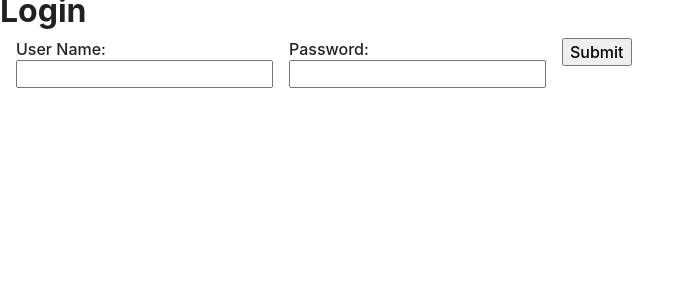
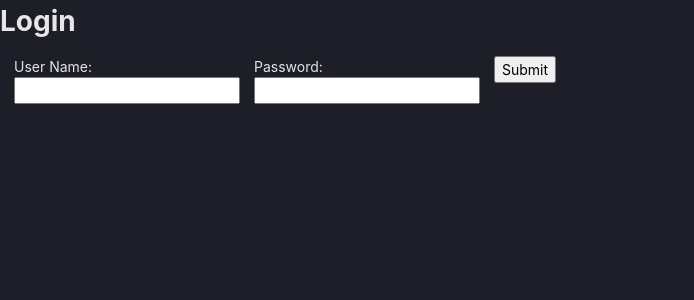
Before and after one commit to jetpackpony/diet-tracker, a React (Create React App) app: page / in a window 1280 px wide. Shown: the top 300 px of the page, without its empty margins (0-694 px from the left). Built offline with nearby package versions, Linux system fonts and the light colour scheme; no server answers.

Commit message:
Implement dark theme for foodjournal

```diff
--- a/src/App.css
+++ b/src/App.css
@@ -1,44 +1,48 @@
 :root {
+  --content-padding: 1.25rem;
+  --inline-spacing: 0.5rem;
+  --border-radius: 6px;
+  --surface-hover: rgba(255, 255, 255, .03);
+  --maskbg: rgba(0, 0, 0, 0.4);
+  --focus-ring: 0 0 0 1px #e0d8fc;
+
   --font-family: -apple-system, Roboto, Oxygen, Ubuntu, Cantarell, 'Open Sans', 'Helvetica Neue', sans-serif;
-  --font-size: 16px;
+  --font-size: 14px;
   --font-weight: 500;
-  --line-height: 22px;
+  --line-height: 1.5;
   --font-weight-light: 300;
   --font-weight-regular: 400;
-  --font-weight-medium: 500;
-  --font-weight-bold: 700;
-  --text-color-primary: rgba(0, 0, 0, 0.87);
-  --text-color-secondary: rgba(0, 0, 0, 0.54);
-  --text-color-disabled: rgba(0, 0, 0, 0.38);
-  --text-color-hint: rgba(0, 0, 0, 0.38);
-  --text-color-divider: rgba(0, 0, 0, 0.12);
-  --background-color-raised: rgb(240, 240, 240);
-  --light-grey: rgba(0, 0, 0, .35);
-  --light-border: 1px solid var(--light-grey);
-  --disabled-grey: rgba(0, 0, 0, .18);
-  --disabled-grey-color: rgba(0, 0, 0, .24);
-  --disabled-border: 1px solid var(--disabled-grey);
-  --primary-border-color: rgba(77, 145, 255, 1);
-  --primary-border-width: 2px;
-  --primary-color: rgba(77, 145, 255, 1);
+  --font-weight-medium: 600;
+  --font-weight-bold: 800;
+  --text-color-primary: #e6e6e6;
+  --text-color-secondary: #b3b3b3;
+  --primary-color: #b19df7;
+  --primary-color-text: #212529;
+  --error-color: #832225;
+  --disabled-opacity: 0.4;
+  --ground-color: #1d1e27;
+  --content-color: #282936;
+  --border-color: #3e4053;
 }
 
 body {
   margin: 0;
-  font-family: var(--font-family);
-  font-size: var(--font-size);
-  font-weight: var(--font-weight-medium);
-  line-height: var(--line-height);
-  color: var(--text-color-primary);
 }
 
 html {
   -webkit-touch-callout: none;
   -webkit-user-select: none;
   user-select: none;
+  font-family: var(--font-family);
+  font-size: var(--font-size);
+  font-weight: var(--font-weight-regular);
+  line-height: var(--line-height);
+  color: var(--text-color-primary);
+  background-color: var(--ground-color);
 }
 
-input, textarea {
+input,
+textarea {
   -webkit-touch-callout: default;
   -webkit-user-select: text;
   user-select: text;
--- a/src/components/FoodJournal/DayHeader/DayHeader.module.css
+++ b/src/components/FoodJournal/DayHeader/DayHeader.module.css
@@ -2,6 +2,7 @@
   display: flex;
   justify-content: space-between;
   padding: 1rem;
+  font-weight: var(--font-weight-medium);
 }
 
 .dayHeader h3 {
@@ -9,10 +10,15 @@
   margin: 0;
   margin-block: 0;
   margin-inline: 0;
-  font-weight: 600;
+  font-weight: var(--font-weight-medium);
 }
 
 .subtext {
   font-size: 0.75rem;
-  color: var(--text-color-disabled);
+  color: var(--text-color-secondary) ;
+  font-weight: var(--font-weight-regular);
 }
+
+.right {
+  text-align: right;
+}
--- a/src/components/FoodJournal/DayHeader/index.js
+++ b/src/components/FoodJournal/DayHeader/index.js
@@ -18,12 +18,12 @@ const DayHeader = ({
     <header className={styles.dayHeader}>
       <span>
         <h3>{getDateString(dayStart)}</h3>
+      </span>
+      <span className={styles.right}>
+        <div>{calDeficit} left</div>
         <div className={styles.subtext}>
           {calories} ccal {protein} / {fat} / {carbs}
         </div>
-      </span>
-      <span>
-        <div>{calDeficit} left</div>
       </span>
     </header>
   )
--- a/src/components/FoodJournal/DaysList/DaysList.module.css
+++ b/src/components/FoodJournal/DaysList/DaysList.module.css
@@ -6,8 +6,5 @@ ol.list, .list ol {
 
 .day {
   margin-bottom: 1.5rem;
+  background-color: var(--content-color);
 }
-
-.current {
-  background-color: #eeffdd;
-}
--- a/src/components/FoodJournal/FoodJournal.module.css
+++ b/src/components/FoodJournal/FoodJournal.module.css
@@ -7,6 +7,7 @@
 .foodJournal ol {
   list-style: none;
   padding: 0;
+  padding-top: 1.5rem;
   margin: 0;
 }
 
--- a/src/components/FoodJournal/RecordLine/RecordLine.module.css
+++ b/src/components/FoodJournal/RecordLine/RecordLine.module.css
@@ -1,21 +1,16 @@
 .recordLine {
   display: flex;
   justify-content: space-between;
-  padding: 1em;
-  border-bottom: 1px solid #dfdfdf;
+  padding: 0.3rem 1rem;
 }
 
 .not-filled-in {
-  background-color: #ff8888!important;
-}
-
-.title {
-  font-weight: 500;
+  background-color: var(--error-color);
 }
 
 .subtitle {
   font-size: 0.75rem;
-  color: var(--text-color-disabled);
+  color: var(--text-color-secondary);
 }
 
 .right {
--- a/src/components/FoodJournal/WeekHeader/WeekHeader.module.css
+++ b/src/components/FoodJournal/WeekHeader/WeekHeader.module.css
@@ -1,13 +1,14 @@
 .weekHeader {
   display: flex;
   justify-content: space-between;
-  padding: .5rem;
+  padding: 1rem;
   align-items: flex-end;
-  background-color: #00739D;
-  color: white;
+  color: var(--primary-color);
+  font-weight: var(--font-weight-bold);
+  font-size: 1rem;
 }
 .weekHeader h2 {
   margin: 0;
-  font-weight: 500;
-  font-size: 1.1rem;
+  font-weight: var(--font-weight-bold);
+  font-size: 1rem;
 }
```
